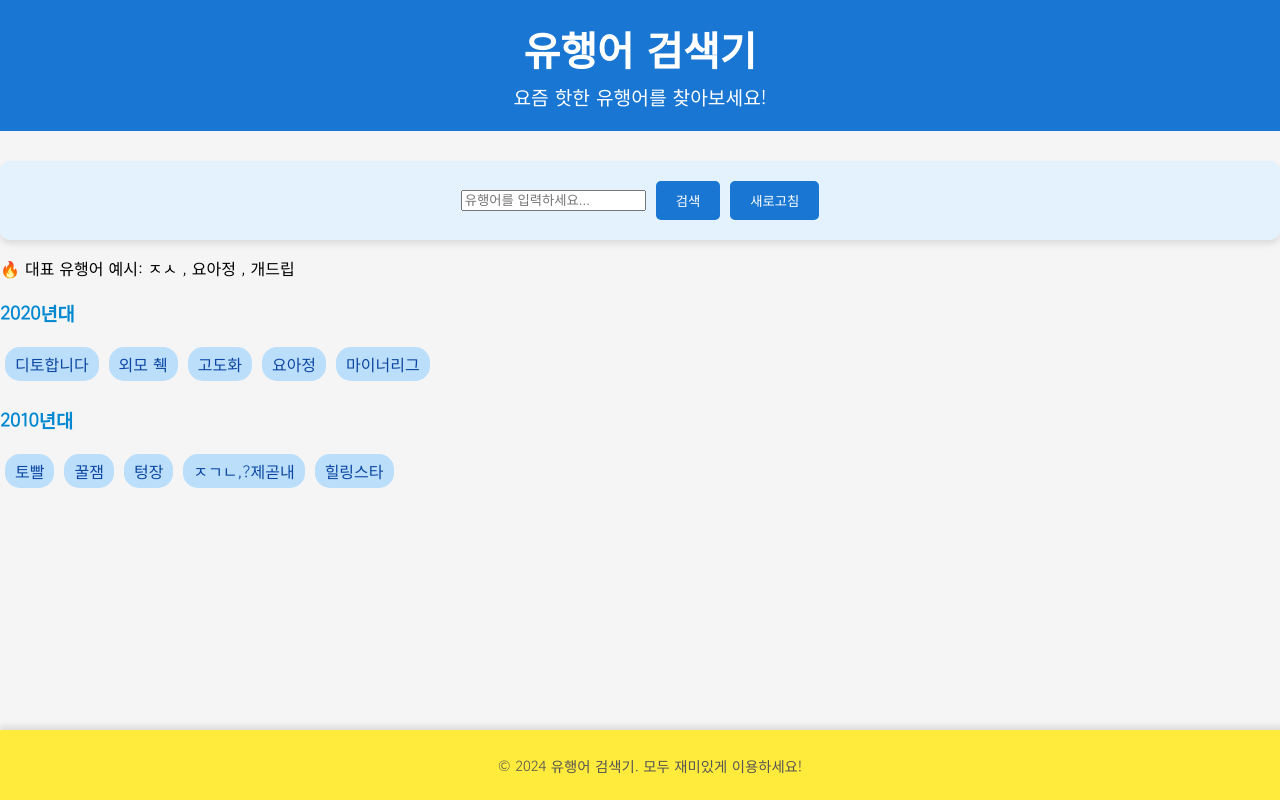
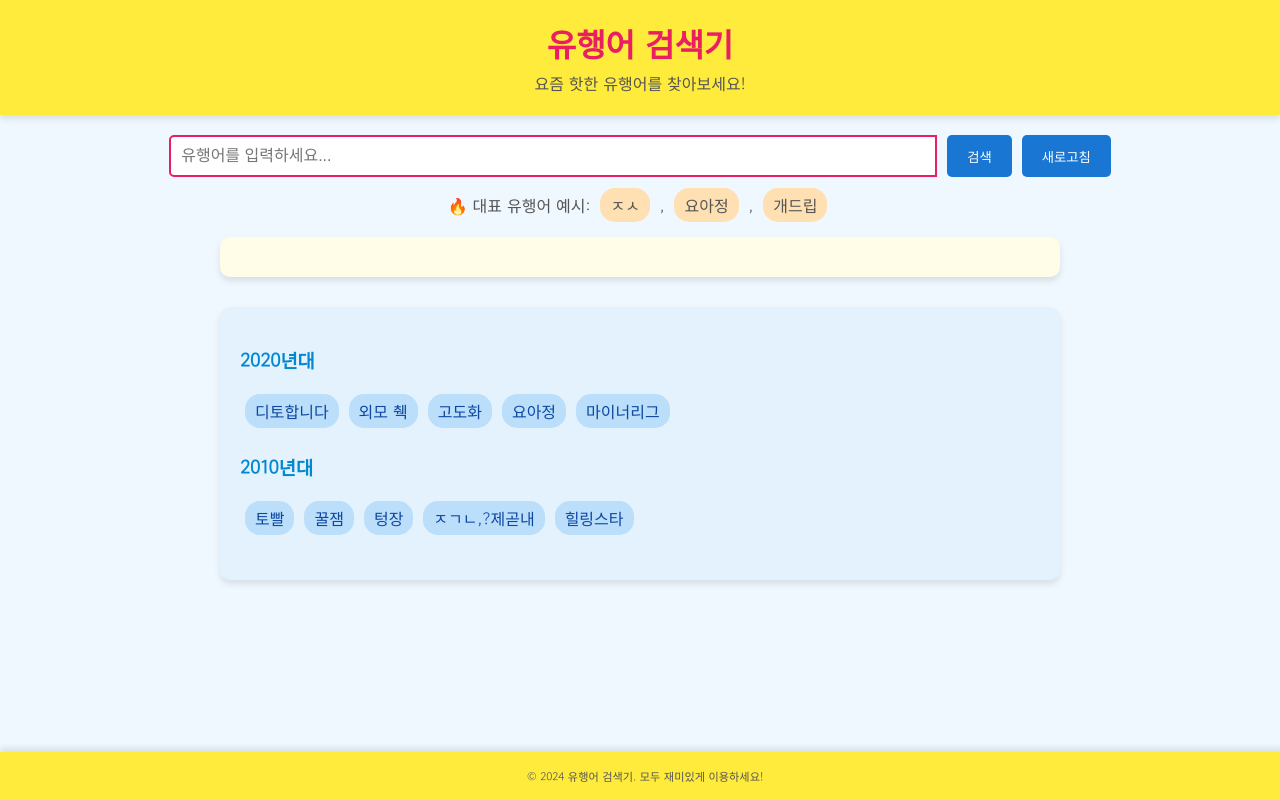
Before and after one commit to dalmook/yuhang, a website: page index.html in a window 1280 px wide. Drawn offline with Linux system fonts and the light colour scheme; a web font is replaced by a local one.

Commit message:
Update yuhangstyles.css

```diff
--- a/yuhangstyles.css
+++ b/yuhangstyles.css
@@ -1,33 +1,129 @@
 @import url('https://fonts.googleapis.com/css2?family=Dongle:wght@300&family=Gamja+Flower&family=Gowun+Dodum&display=swap');
 
+/* 기본 스타일 */
 body {
     font-family: "Gowun Dodum", sans-serif;
+    background-color: #f0f8ff;
     margin: 0;
     padding: 0;
-    background-color: #f5f5f5;
+    color: #333;
 }
 
 header {
-    background-color: #1976d2;
-    color: #fff;
+    background-color: #ffeb3b;
     padding: 20px;
     text-align: center;
+    box-shadow: 0 4px 6px rgba(0, 0, 0, 0.1);
 }
 
 header h1 {
     margin: 0;
-    font-size: 2.5em;
+    font-size: 2em;
+    color: #e91e63;
 }
 
 header p {
     margin: 5px 0 0 0;
-    font-size: 1.2em;
+    font-size: 1em;
+    color: #555;
+}
+
+main {
+    padding: 20px;
 }
 
 .search-container {
     display: flex;
     justify-content: center;
-    align-items: center;
+    margin-bottom: 10px; /* 여백 조정 */
+}
+
+#searchInput {
+    width: 60%;
+    padding: 10px;
+    font-size: 1em;
+    border: 2px solid #e91e63;
+    border-radius: 5px 0 0 5px;
+    outline: none;
+}
+
+#searchButton, #refreshButton {
+    padding: 10px 20px;
+    background-color: #1976d2;
+    color: #fff;
+    border: none;
+    border-radius: 5px;
+    cursor: pointer;
+    margin-left: 10px; /* 버튼 간 간격 조정 */
+    transition: background-color 0.3s;
+}
+
+#searchButton:hover, #refreshButton:hover {
+    background-color: #0d47a1;
+}
+
+#exampleContainer {
+    text-align: center;
+    margin-bottom: 20px;
+    font-size: 1em;
+    color: #555;
+}
+
+.example-term {
+    background-color: #ffe0b2;
+    padding: 5px 10px;
+    margin: 0 5px;
+    border-radius: 15px;
+    cursor: pointer;
+    transition: background-color 0.3s;
+}
+
+.example-term:hover {
+    background-color: #ffcc80;
+}
+
+#resultContainer {
+    max-width: 800px;
+    margin: 0 auto;
+    background-color: #fffde7;
+    padding: 20px;
+    border-radius: 10px;
+    box-shadow: 0 4px 6px rgba(0, 0, 0, 0.1);
+}
+
+.result-item {
+    margin-bottom: 15px;
+    padding: 10px;
+    border-bottom: 2px dashed #e91e63;
+}
+
+.result-item:last-child {
+    border-bottom: none;
+}
+
+.result-item h2 {
+    margin: 0 0 5px 0;
+    color: #ff5722;
+}
+
+.result-item p {
+    margin: 0 0 5px 0;
+    color: #555;
+}
+
+.result-item .year {
+    font-size: 0.9em;
+    color: #888;
+    background-color: #ffeb3b;
+    display: inline-block;
+    padding: 2px 6px;
+    border-radius: 4px;
+    margin-top: 5px;
+}
+
+/* 연도별 랜덤 유행어 스타일 */
+#randomYearContainer {
+    max-width: 800px;
     margin: 30px auto 0 auto;
     padding: 20px;
     background-color: #e3f2fd;
@@ -71,22 +167,6 @@ header p {
     background-color: #90caf9;
 }
 
-/* 검색 및 새로고침 버튼 스타일 */
-#searchButton, #refreshButton {
-    padding: 10px 20px;
-    background-color: #1976d2;
-    color: #fff;
-    border: none;
-    border-radius: 5px;
-    cursor: pointer;
-    margin-left: 10px; /* 버튼 간 간격 조정 */
-    transition: background-color 0.3s;
-}
-
-#searchButton:hover, #refreshButton:hover {
-    background-color: #0d47a1;
-}
-
 /* 반응형 디자인 */
 @media (max-width: 768px) {
     #searchInput {
@@ -108,12 +188,12 @@ header p {
         align-items: center;
     }
 
-    #searchButton, #refreshButton {
+   #searchButton, #refreshButton {
         width: 100%;
         border-radius: 0 0 5px 5px;
         border-left: 2px solid #e91e63;
         margin-top: 5px;
-    }
+   }
 
     #exampleContainer p {
         font-size: 0.9em;
@@ -142,16 +222,27 @@ header p {
         margin: 3px;
         font-size: 0.9em;
     }
+    .footer {
+    background-color: #ffeb3b;
+    text-align: center;
+    padding: 5px;
+    position: fixed;
+    bottom: 0;
+    width: 100%;
+    box-shadow: 0 -4px 6px rgba(0, 0, 0, 0.1);
+    font-size: 0.7em;
+    color: #555;
+}
 }
 
 footer {
     background-color: #ffeb3b;
     text-align: center;
-    padding: 10px;
+    padding: 5px;
     position: fixed;
     bottom: 0;
     width: 100%;
     box-shadow: 0 -4px 6px rgba(0, 0, 0, 0.1);
-    font-size: 0.9em;
+    font-size: 0.7em;
     color: #555;
 }
```
